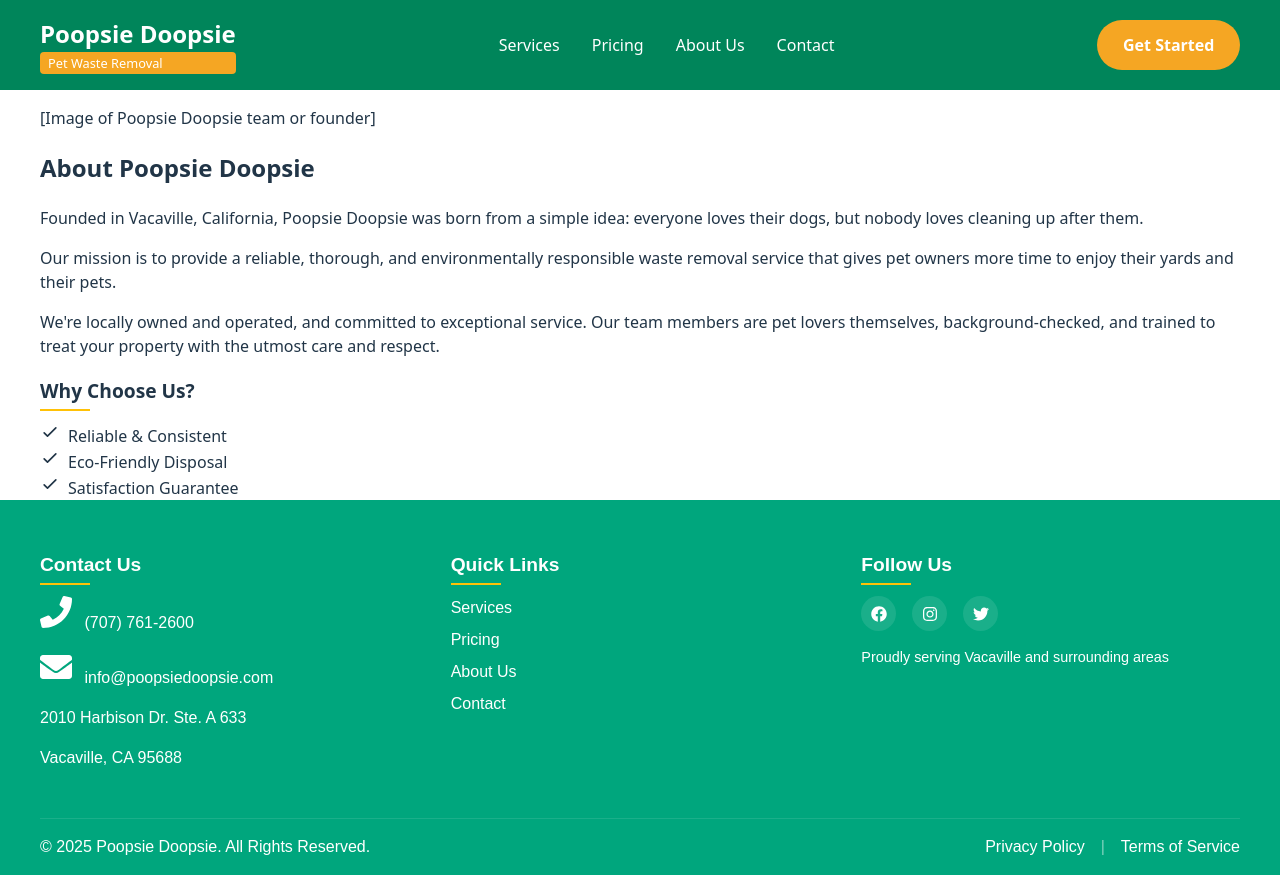
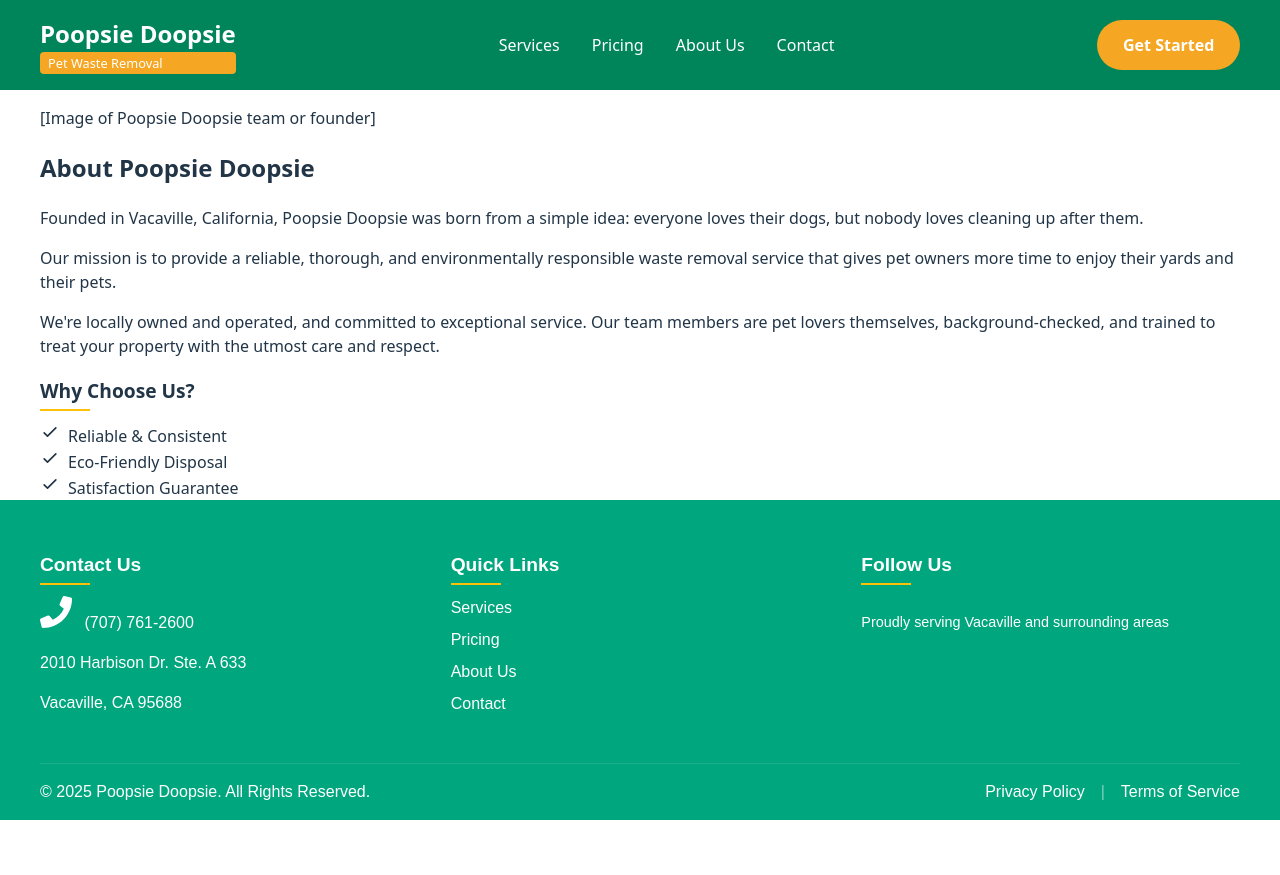
Before and after one commit to lelisiario/PoopsieDoopsie, a React (Vite) app: page /about in a window 1280 px wide. After the commit the page ends 820 px from the top, so only its background shows below. Built offline with nearby package versions, Linux system fonts and the light colour scheme.

Commit message:
commented code until I can fix stuff.

```diff
--- a/src/components/Footer.tsx
+++ b/src/components/Footer.tsx
@@ -16,7 +16,7 @@ const Footer: React.FC<FooterProps> = ({
         <div className="footer-section">
           <h3>Contact Us</h3>
           <p><FaPhone className="icon" /> (707) 761-2600</p>
-          <p><FaEnvelope className="icon" /> info@poopsiedoopsie.com</p>
+          {/* <p><FaEnvelope className="icon" /> info@poopsiedoopsie.com</p> */}
           <p>2010 Harbison Dr. Ste. A 633</p>
           <p>Vacaville, CA 95688</p>
         </div>
@@ -34,9 +34,9 @@ const Footer: React.FC<FooterProps> = ({
         <div className="footer-section">
           <h3>Follow Us</h3>
           <div className="social-icons">
-            <a href="https://facebook.com" aria-label="Facebook"><FaFacebook /></a>
+            {/* <a href="https://facebook.com" aria-label="Facebook"><FaFacebook /></a>
             <a href="https://instagram.com" aria-label="Instagram"><FaInstagram /></a>
-            <a href="https://twitter.com" aria-label="Twitter"><FaTwitter /></a>
+            <a href="https://twitter.com" aria-label="Twitter"><FaTwitter /></a> */}
           </div>
           <p className="service-area">Proudly serving Vacaville and surrounding areas</p>
         </div>
```
